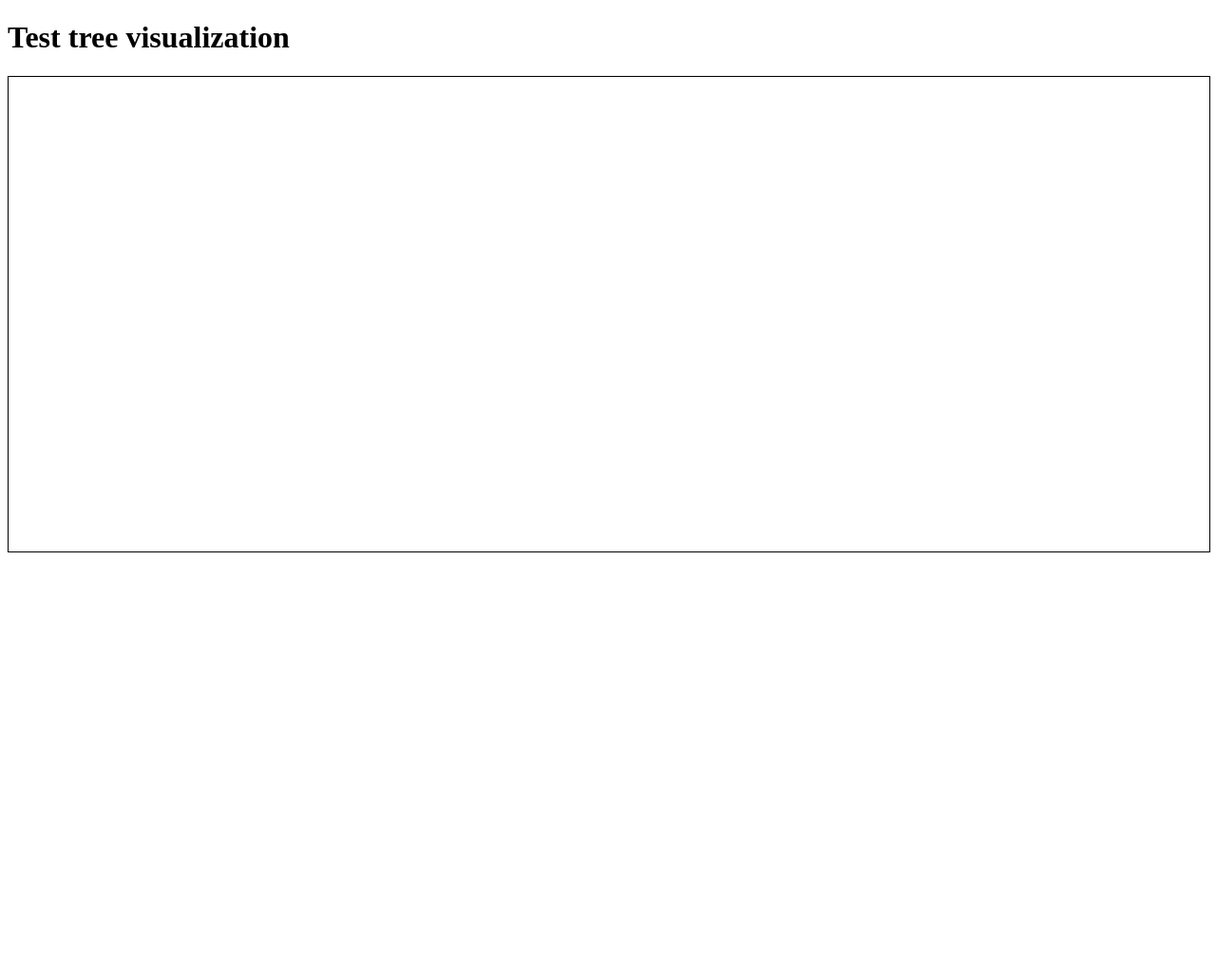
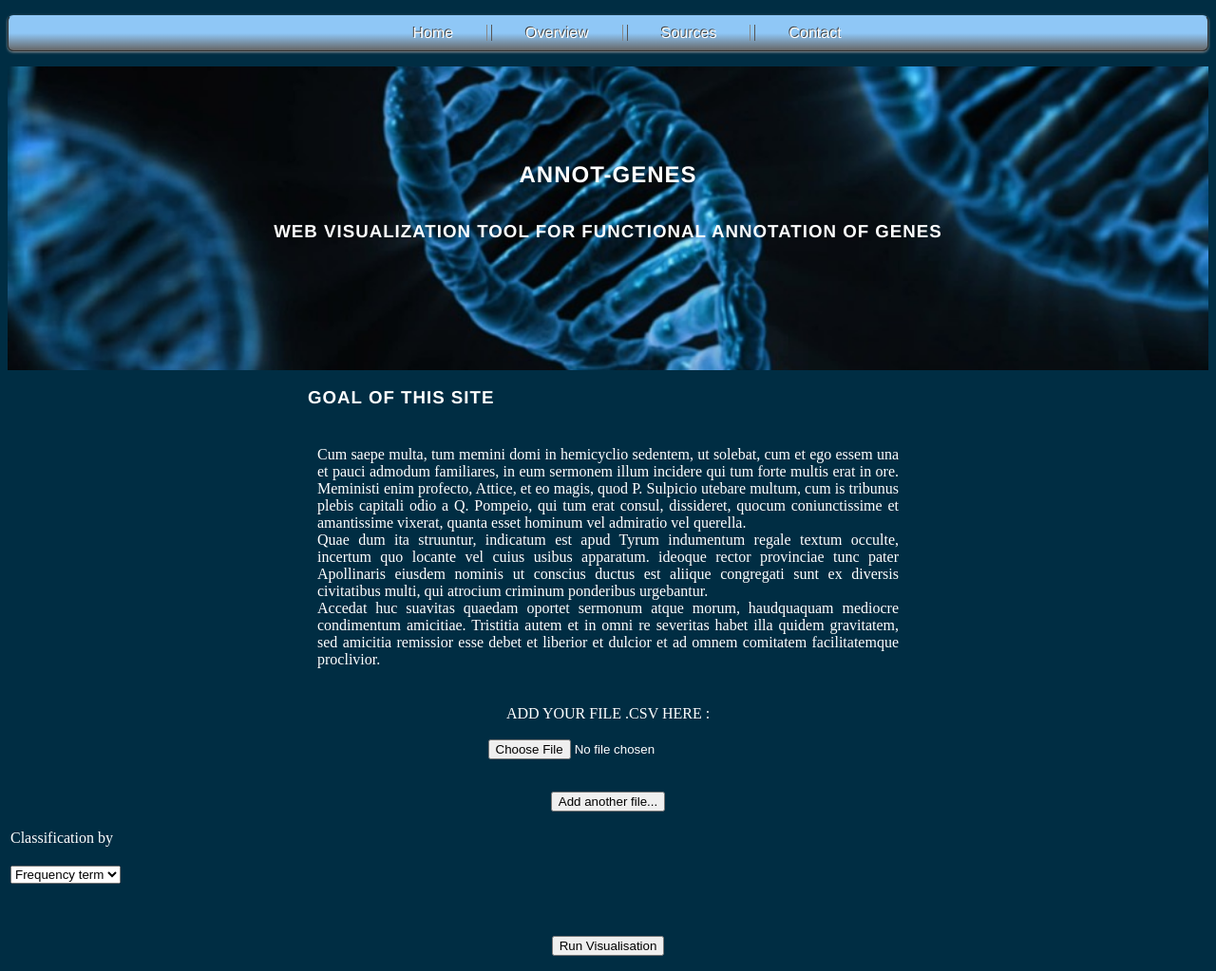
Before and after one commit to ladyson1806/M1_Project_MoveGO, a website: page public/index/index.html in a window 1280 px wide. Shown: the whole page at 95% size. Before the commit the page ends 800 px from the top, so only its background shows below. Drawn offline with Linux system fonts and the light colour scheme.

Commit message:
Added files via upload

```diff
--- a/public/index/index.html
+++ b/public/index/index.html
@@ -1,39 +1,133 @@
 <!DOCTYPE html>
-<html lang="en">
-    <head>
-        <meta charset="utf-8">
-        <meta http-equiv="X-UA-Compatible" content="IE=edge">
-        <meta name="viewport" content="width=device-width, initial-scale=1.0">
-	<title>TEST - FATuM</title>
-    </head>
 
-    <body>
+<html>
 
-	<h1 id="tree-visualizations">Test tree visualization</h1>
+	<head>
 
-	<!-- Fenêtre qui contient la visualisation-->
-	<canvas id="fatum-demo" style="border: solid 1px; width: 100%; height: 500px;">Sorry, your browser does not support the canvas element</canvas>
+	<meta charset="utf-8"></meta>
 
-	<p>
+	<meta name="author" content ="Baba BARO - Savandara BESSE
+								- Kristina KASTANO- Alexia SOUVANE"></meta>
 
-	  <!-- ACCES A LA BIBLIOTHEQUE FATUM -->
+	<title>Homepage - ANNOT-GENES</title>
 
-	  <!-- 1. AVEC L'URL - ÇA NE MARCHE PAS
-	      <script>
-		var prefix = "www.labri.fr/perso/aperrot/resources/fatum/"
-		Fatum = {memoryInitializerPrefixURL:prefix, filePackagePrefixURL:prefix};
-	      </script>
-	      <script src="http://www.labri.fr/perso/aperrot/resources/fatum/fatum.js"></script> -->
+	<link href='https://fonts.googleapis.com/css?family=Raleway' rel='stylesheet' type='text/css'>
+	<link href='index.css' rel='stylesheet' type='text/css'>
 
-	  <!-- 2. AVEC LE FICHIER du package dans le repertoire -->
-	  <script src="fatum.js"></script>
+	<script type="text/javascript" src="index.js"></script>
+
+	</head>
+
+	<body id="page-top">
+		<header>
+
+	    <nav id ="nav" role="navigation">
+            <div>
+                <ul class="nav navbar-nav">
+                    <li><a href="index.html">Home</a></li>
+                    <li><a href="#Overview">Overview</a></li>
+                    <li><a href="#Sources">Sources</a></li>
+                    <li><a href="#Contact">Contact</a></li>
+                </ul>
+            </div>
+    	</nav>
+
+    	</header>
+
+    	<section>
+    		<div class="banner">
+    					<h1 align ="center">ANNOT-GENES</h1>
+    					<h3 align ="center">WEB visualization tool for functional annotation of genes</h2>
+			</div>
+
+		</section>
+
+		<section id="Overview">
+
+			<div class = "col-lg-8 col-lg-offset-2">
+			<br>
+			<h3>Goal of this site</h3>
+
+			<p class = "abstract" align ="justify">
+
+Cum saepe multa, tum memini domi in hemicyclio sedentem, ut solebat, cum et ego essem una et pauci admodum familiares, in eum sermonem illum incidere qui tum forte multis erat in ore. Meministi enim profecto, Attice, et eo magis, quod P. Sulpicio utebare multum, cum is tribunus plebis capitali odio a Q. Pompeio, qui tum erat consul, dissideret, quocum coniunctissime et amantissime vixerat, quanta esset hominum vel admiratio vel querella.<br>
+
+Quae dum ita struuntur, indicatum est apud Tyrum indumentum regale textum occulte, incertum quo locante vel cuius usibus apparatum. ideoque rector provinciae tunc pater Apollinaris eiusdem nominis ut conscius ductus est aliique congregati sunt ex diversis civitatibus multi, qui atrocium criminum ponderibus urgebantur.<br>
+
+Accedat huc suavitas quaedam oportet sermonum atque morum, haudquaquam mediocre condimentum amicitiae. Tristitia autem et in omni re severitas habet illa quidem gravitatem, sed amicitia remissior esse debet et liberior et dulcior et ad omnem comitatem facilitatemque proclivior.
+</p>
+
+		</section>
+
+		<section>
+
+		<div id ="upload">
+
+			<form 	id        =  "uploadForm"
+			     	enctype   =  "multipart/form-data"
+     				action    =  "/"
+     				method    =  "post">
+
+			<p align = center>
+			<br>
+				ADD YOUR FILE .CSV HERE :<br>
+			<br>
+				<input type="file" value="Browse..." name="file_name" align="center">
+			<br><br>
+			</p>
+
+			<div align="center" class="bouton">
+				<input type="button" value="Add another file..." onclick="howMany_Files()"/>
+			</div>
+		</div>
+
+		<div id="upload_plus_one">
+
+		</div>
+
+		<div id="upload_plus_two">
+
+		</div>
+
+		<div id="upload_plus_three">
+
+		</div>
+
+		</section>
 
 
-	  <!-- CHARGEMENT DONNEES -->
-	  <script src="data.js"></script>
+		<section class ="filters">
 
-	  <!-- SCRIPT POUR LA VISUALISATION-->
-	  <script src="tree_visu.js"></script>
-	</p>
-    </body>
+		<table border="0">
+
+		<tr>
+			<td>
+			<p>Classification by<p>
+			</td>
+		</tr>
+
+		<tr>
+			<td>
+			<SELECT size=1 name=filters>
+			<option value="Frequency term">Frequency term</option>
+			<option value="Others">Other</option>
+			</SELECT>
+			</td>
+		</tr>
+
+		</table>
+
+
+		<p align="center">
+		<br>
+		<br>
+		<INPUT type="submit" value="Run Visualisation" name="Run Visualisation"></p>
+
+		</section>
+
+		</form>
+
+
+		</body>
+
 </html>
```
